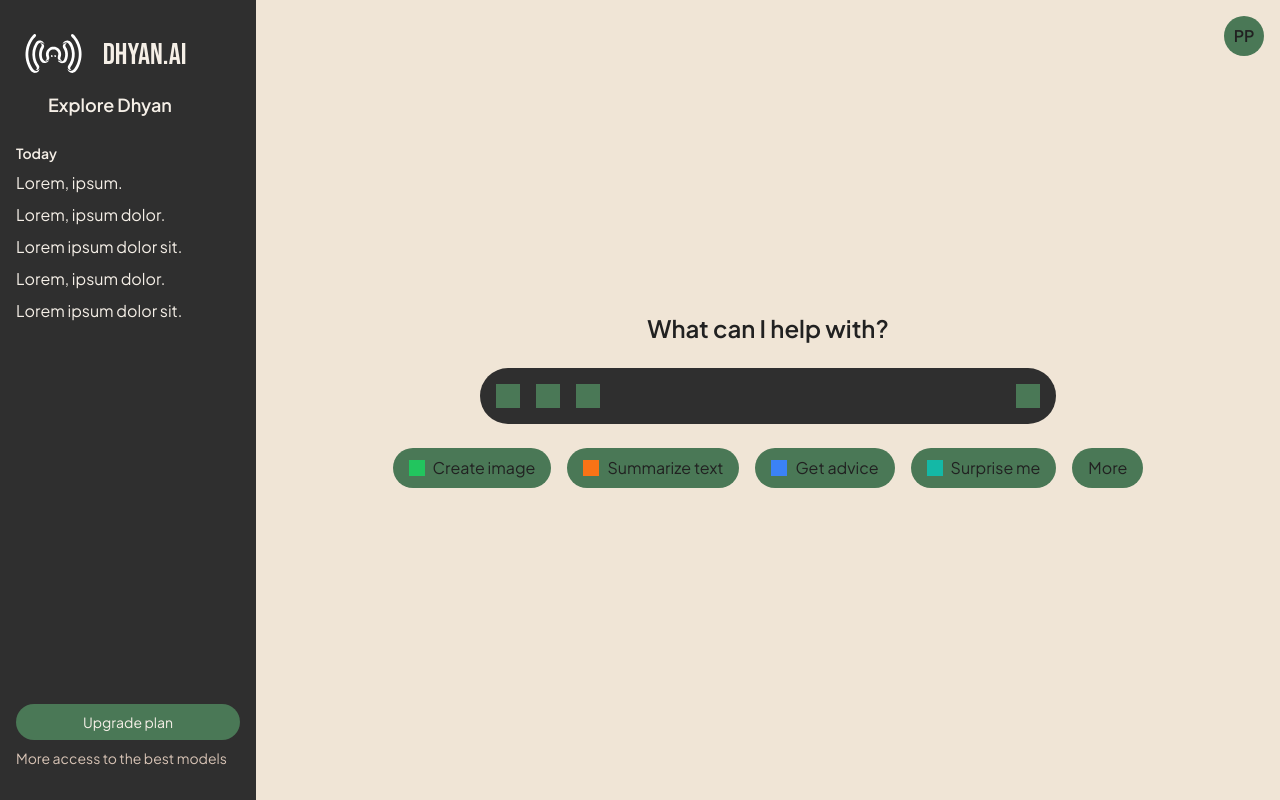
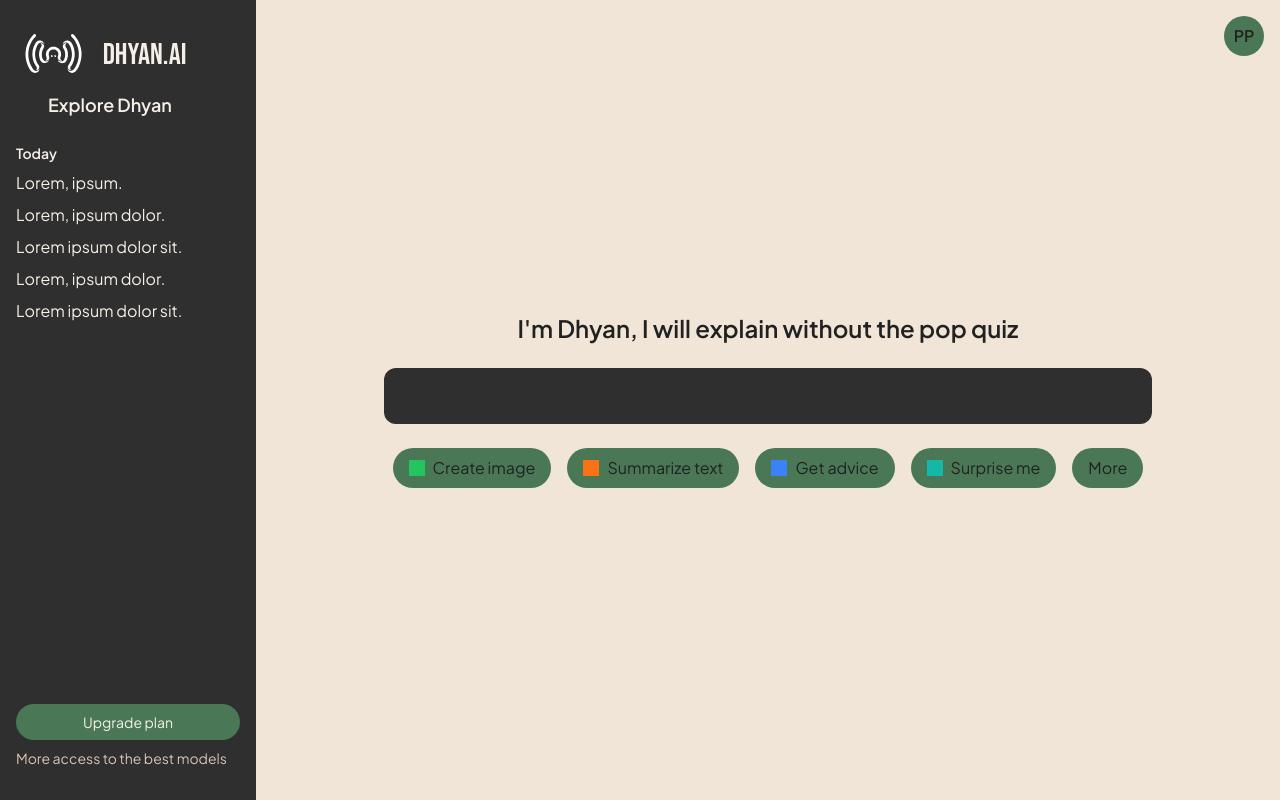
Before and after one commit to ItsSitanshu/dhyan-v1, a Next.js app: page / in a window 1280 px wide. Built offline with nearby package versions, Linux system fonts and the light colour scheme; a web font is replaced by a local one.

Commit message:
Typing slogan

```diff
--- a/app/components/dhyanUI.tsx
+++ b/app/components/dhyanUI.tsx
@@ -1,9 +1,97 @@
 "use client";
 
 import Image from "next/image";
-import React from "react";
+import React, { useState, useEffect } from "react";
 
 import logo from "@/app/assets/images/logo.svg";
+
+const buttonData = {
+  create_image: {
+    label: "Create image",
+    icon: "path/to/camera-icon.svg",
+  },
+  summarize_text: {
+    label: "Summarize text",
+    icon: "path/to/text-bubble-icon.svg",
+  },
+  get_advice: {
+    label: "Get advice",
+    icon: "path/to/lightbulb-icon.svg",
+  },
+  surprise_me: {
+    label: "Surprise me",
+    icon: "path/to/dice-icon.svg",
+  },
+  more: {
+    label: "More",
+    icon: "",
+  },
+};
+
+
+const SloganRotator = () => {
+  const slogans = [
+    "I will explain without the pop quizzes",
+    "I will teach without the boring lectures",
+    "I will make learning fun—no chalk dust required",
+    "I will answer questions without sighing first",
+    "I will repeat myself without getting annoyed",
+    "I will simplify topics; no confusing tangents",
+    "I will adapt to your pace, unlike your math teacher",
+    "I will make tough topics easy; no red pen corrections",
+    "I will teach without saying ‘yo ta class 6 ko kura ho!’",
+    "I will repeat myself without saying ‘kaan kholera sun!’",
+    "I will explain without throwing chalk at you",
+    "I will answer questions; no ‘ghar gayera aafai gar!’",
+    "I will make learning fun; no duster flying at your head",
+    "I will teach without the ‘40 marks internal, ho ni?’ stress",
+    "I will simplify things; no unnecessary ghyan like sir ko lecture",
+    "I will help you learn; no ‘bujhena vane yo kitaab nalyauna!’",
+    "I will guide you; without ‘yo ta testo easy ho!’ frustration",
+    "I will make learning fun; no ‘yo exam ma aaudaina, hataideu’ moments",
+  ];
+
+
+  const [typedSlogan, setTypedSlogan] = useState<string>("");
+  const [sloganIndex, setSloganIndex] = useState<number>(0);
+  const [isDeleting, setIsDeleting] = useState<boolean>(false);
+  const typingSpeed = 100;
+  const deletingSpeed = 50;
+  const changingSpeed = 1500;
+
+  useEffect(() => {
+    let interval: any = 0;
+
+    const currentSlogan = slogans[sloganIndex];
+
+    if (isDeleting) {
+      interval = setInterval(() => {
+        setTypedSlogan((prev) => prev.slice(0, -1));
+      }, deletingSpeed);
+
+      if (typedSlogan === "") {
+        clearInterval(interval);
+        setIsDeleting(false);
+        setSloganIndex((prevIndex) => (prevIndex + 1) % slogans.length);
+      }
+    } else {
+      if (typedSlogan.length < currentSlogan.length) {
+        interval = setInterval(() => {
+          setTypedSlogan((prev) => currentSlogan.slice(0, prev.length + 1));
+        }, typingSpeed);
+      } else {
+        clearInterval(interval);
+        setTimeout(() => setIsDeleting(true), changingSpeed);
+      }
+    }
+
+    return () => clearInterval(interval);
+  }, [typedSlogan, isDeleting, sloganIndex, slogans]);
+
+  return (
+    <h1 className="text-2xl font-semibold mb-6">I'm Dhyan, {typedSlogan}</h1>
+  );
+};
 
 const DhyanUI = () => {
   return (
@@ -40,39 +128,30 @@ const DhyanUI = () => {
           </div>
         </div>
       </div>
-      {/* Main Content */}
       <div className="flex-1 flex flex-col items-center justify-center relative">
-        <h1 className="text-2xl font-semibold mb-6">What can I help with?</h1>
-        <div className="bg-search p-4 rounded-full flex items-center w-3/4 max-w-xl mb-6">
-          {/* Slot for SVG icons */}
+        <SloganRotator />
+          {/* <div className="w-6 h-6 bg-prim2 mr-4"></div>
           <div className="w-6 h-6 bg-prim2 mr-4"></div>
-          <div className="w-6 h-6 bg-prim2 mr-4"></div>
-          <div className="w-6 h-6 bg-prim2 mr-4"></div>
+          <div className="w-6 h-6 bg-prim2 mr-4"></div> */}
           <input
             type="text"
-            className="bg-transparent flex-1 outline-none text-foreground"
+            className="bg-search p-4 rounded-xl flex items-center w-3/4 max-w-4xl mb-6 text-foreground focus:outline-none focus:border focus:ring-white "
             placeholder=""
           />
-          <div className="w-6 h-6 bg-prim2"></div>
-        </div>
         <div className="flex space-x-4">
           <button className="bg-prim2 py-2 px-4 rounded-full flex items-center">
-            {/* Slot for SVG icons */}
             <div className="w-4 h-4 bg-green-500 mr-2"></div>
             Create image
           </button>
           <button className="bg-prim2 py-2 px-4 rounded-full flex items-center">
-            {/* Slot for SVG icons */}
             <div className="w-4 h-4 bg-orange-500 mr-2"></div>
             Summarize text
           </button>
           <button className="bg-prim2 py-2 px-4 rounded-full flex items-center">
-            {/* Slot for SVG icons */}
             <div className="w-4 h-4 bg-blue-500 mr-2"></div>
             Get advice
           </button>
           <button className="bg-prim2 py-2 px-4 rounded-full flex items-center">
-            {/* Slot for SVG icons */}
             <div className="w-4 h-4 bg-teal-500 mr-2"></div>
             Surprise me
           </button>
```
